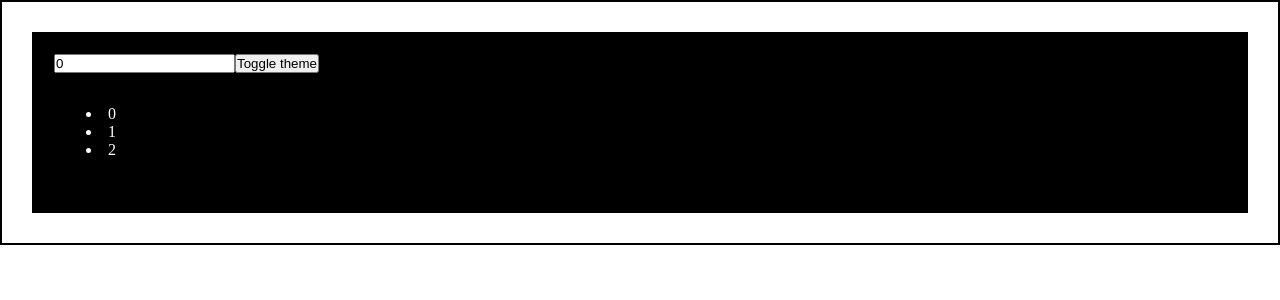
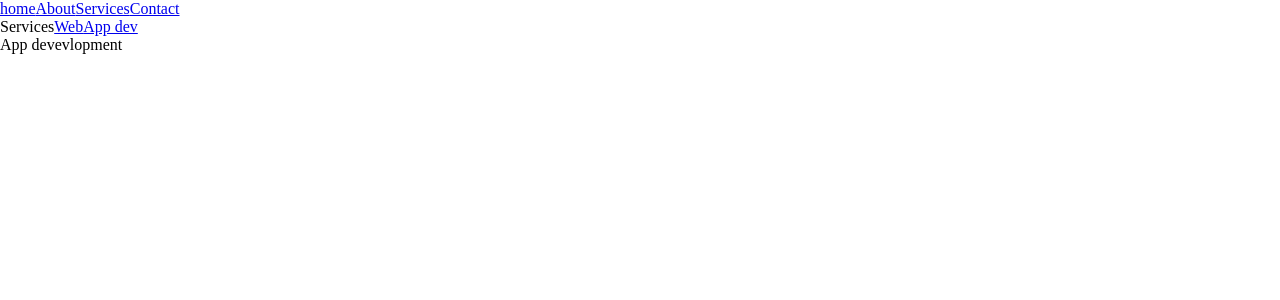
Before and after one commit to kamalrajms/react3, a React (Vite) app: page /services/Appdev in a window 1280 px wide. Shown: the top 300 px of the page. Built offline with nearby package versions, Linux system fonts and the light colour scheme.

Commit message:
Router dom, usenavigate

```diff
--- a/package.json
+++ b/package.json
@@ -11,8 +11,8 @@
   },
   "dependencies": {
     "react": "^19.1.1",
-    "react-dom": "^19.1.1"
-
+    "react-dom": "^19.1.1",
+    "react-router-dom": "^7.8.2"
   },
   "devDependencies": {
     "@eslint/js": "^9.33.0",
--- a/src/App.jsx
+++ b/src/App.jsx
@@ -1,32 +1,29 @@
-import React, { useState, useCallback } from "react";
-import List from "./List";
+import React from "react";
+import { BrowserRouter, Link, Route, Routes } from "react-router-dom";
+import Home from "./component/Home";
+import About from "./component/About";
+import Service from "./component/Service";
+import Contact from "./component/Contact";
+import Header from "./component/Header";
+import Web from "./component/service/Web";
+import AppDEv from "./component/service/AppDEv";
 
 export default function App() {
-  const [number, setNumber] = useState(0);
-  const [dark, setDark] = useState(false);
+  return (
+    <div>
+      <BrowserRouter>
+        <Header />
 
-  // const getItems = () => {
-  //   return [number, number + 1, number + 2];
-  // };
-
-  const getItems = useCallback(() => {
-    return [number, number + 1, number + 2];
-  }, [number]);
-
-  const theme = {
-    backgroundColor: dark ? "#fff" : "#000",
-    color: dark ? "#000" : "#fff",
-    padding: "20px",
-  };
-  return (
-    <div style={theme}>
-      <input
-        type="number"
-        value={number}
-        onChange={(e) => setNumber(parseInt(e.target.value))}
-      />
-      <button onClick={() => setDark((prev) => !prev)}>Toggle theme</button>
-      <List getItems={getItems} />
+        <Routes>
+          <Route path="/" element={<Home />} />
+          <Route path="/About" element={<About />} />
+          <Route path="/services" element={<Service />}>
+            <Route path="" element={<Web />} />
+            <Route path="Appdev" element={<AppDEv />} />
+          </Route>
+          <Route path="/Contact" element={<Contact />} />
+        </Routes>
+      </BrowserRouter>
     </div>
   );
 }
--- /dev/null
+++ b/src/component/About.jsx
@@ -0,0 +1,18 @@
+import React, { useEffect, useState } from "react";
+import { Link, useNavigate } from "react-router-dom";
+
+export default function About() {
+  const page = useNavigate();
+  const [count, setcount] = useState(0);
+  useEffect(() => {
+    if (count == 5) {
+      page("/Contact");
+    }
+  }, [count]);
+  return (
+    <div>
+      About---{count}
+      <button onClick={() => setcount(count + 1)}>Contact</button>
+    </div>
+  );
+}
--- /dev/null
+++ b/src/component/Contact.jsx
@@ -0,0 +1,5 @@
+import React from "react";
+
+export default function Contact() {
+  return <div>Contact</div>;
+}
--- /dev/null
+++ b/src/component/Header.jsx
@@ -0,0 +1,12 @@
+import React from "react";
+import { BrowserRouter, Link, Route, Routes } from "react-router-dom";
+export default function Header() {
+  return (
+    <nav className="">
+      <Link to={"/"}>home</Link>
+      <Link to={"/About"}>About</Link>
+      <Link to={"/services"}>Services</Link>
+      <Link to={"/Contact"}>Contact</Link>
+    </nav>
+  );
+}
--- /dev/null
+++ b/src/component/Home.jsx
@@ -0,0 +1,9 @@
+import React from 'react'
+
+export default function Home() {
+  return (
+    <div>
+      Home
+    </div>
+  )
+}
--- /dev/null
+++ b/src/component/Service.jsx
@@ -0,0 +1,13 @@
+import React from "react";
+import { Link, Outlet } from "react-router-dom";
+
+export default function Service() {
+  return (
+    <div>
+      Services
+      <Link to={""}>Web</Link>
+      <Link to={"Appdev"}>App dev</Link>
+      <Outlet />
+    </div>
+  );
+}
--- /dev/null
+++ b/src/component/service/AppDEv.jsx
@@ -0,0 +1,5 @@
+import React from "react";
+
+export default function AppDEv() {
+  return <div>App devevlopment</div>;
+}
--- /dev/null
+++ b/src/component/service/Web.jsx
@@ -0,0 +1,5 @@
+import React from "react";
+
+export default function Web() {
+  return <div>Web development</div>;
+}
--- a/src/index.css
+++ b/src/index.css
@@ -3,7 +3,15 @@
   margin: 0;
   box-sizing: border-box;
 }
-div {
-  padding: 30px;
-  border: 2px solid #000;
+
+.head {
+  width: 100%;
+  padding: 50px;
+  display: flex;
+  justify-content: space-between;
+  background-color: rgb(0, 255, 72);
 }
+.head > Link {
+  color: aliceblue;
+  text-decoration: none;
+}
```
Also changed, not shown: src/text.txt, 1 other file (tests, documents, lock files or other folders).
